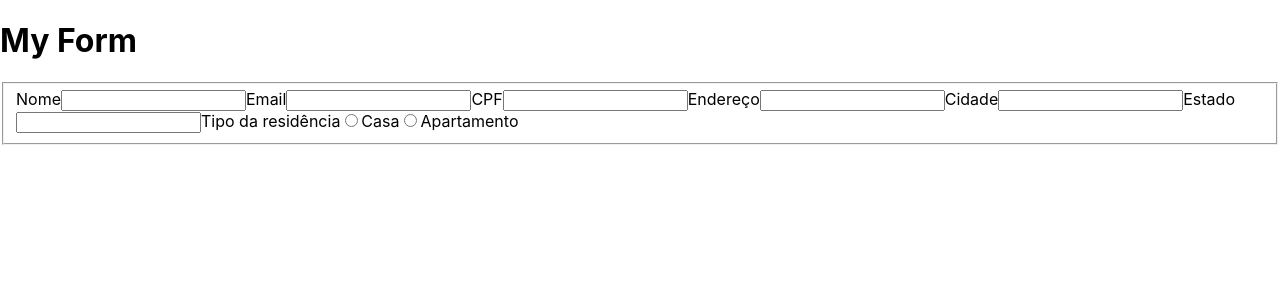
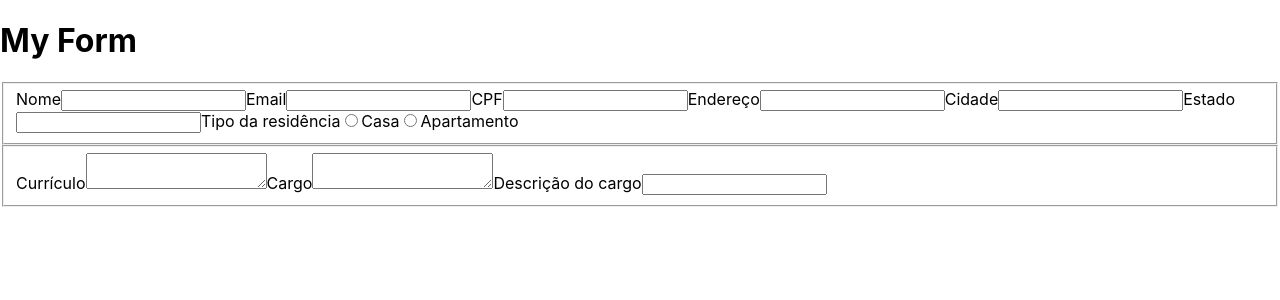
Before and after one commit to mateusleiteaalmeida/trybe, a React (Create React App) app in the folder Front-end/block_12/day_2/my-form-2.0/: page / in a window 1280 px wide. Shown: the top 300 px of the page. Built offline with nearby package versions, Linux system fonts and the light colour scheme.

Commit message:
Exercicio 2 - Dia 2 - Bloco 12

```diff
--- a/Front-end/block_12/day_2/my-form-2.0/src/App.js
+++ b/Front-end/block_12/day_2/my-form-2.0/src/App.js
@@ -46,6 +46,23 @@ class App extends Component {
             </label>
 
           </fieldset>
+
+          <fieldset>
+            <label>
+              Currículo
+              <textarea name="resume" maxLength="1000" required />
+            </label>
+
+            <label>
+              Cargo
+              <textarea name="position" maxLength="40" required />
+            </label>
+
+            <label>
+              Descrição do cargo
+              <input name="position description" maxLength="500" required />
+            </label>
+          </fieldset>
         </form>
       </div>
     )
```
